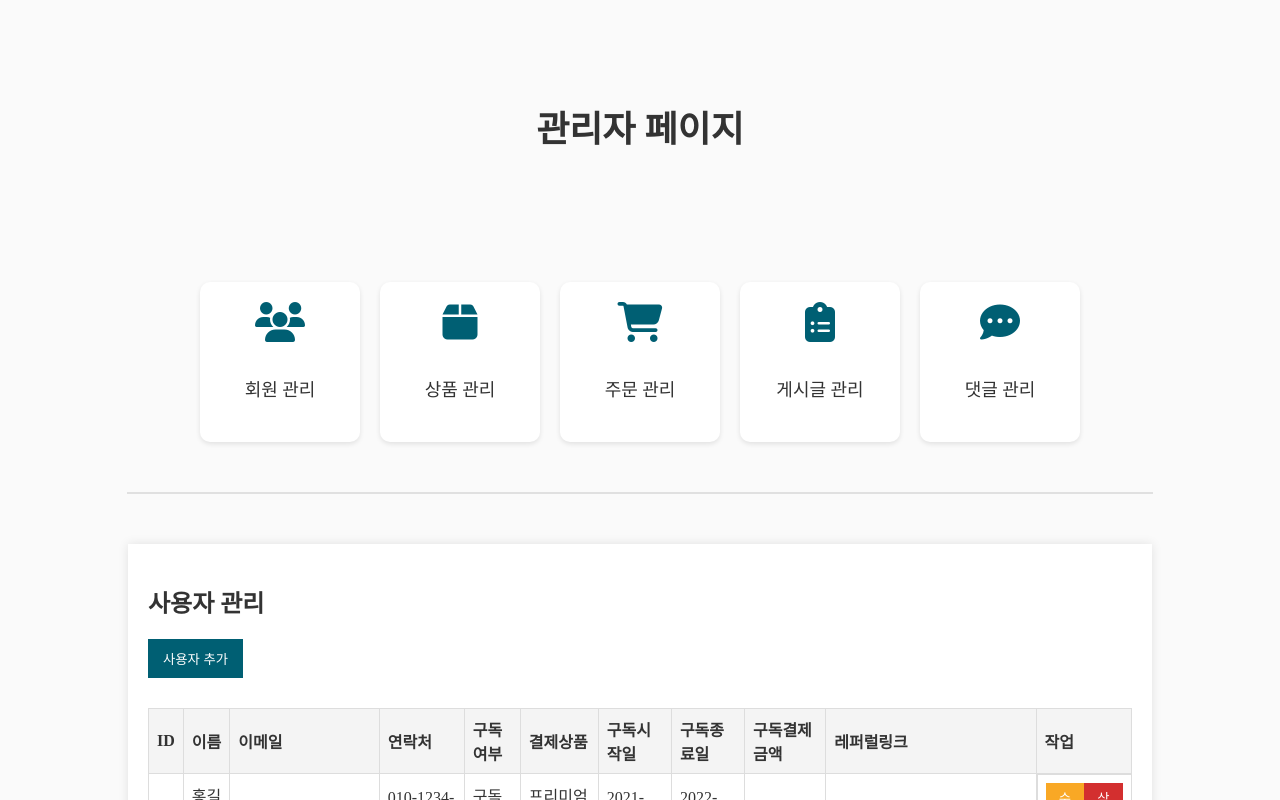
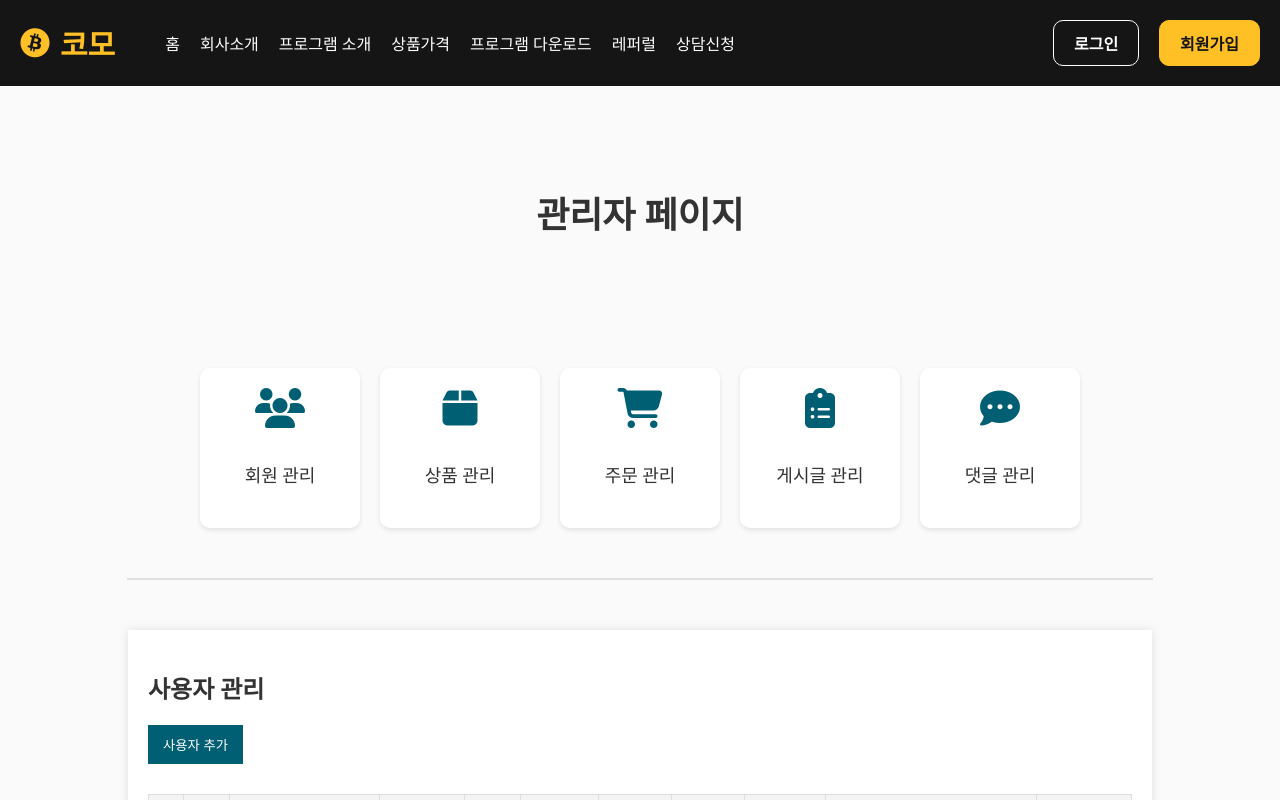
Before and after one commit to Ryugi62/como_website, a Vue app in the folder web/: page /admin in a window 1280 px wide. Shown: the top 800 px of the page. Built offline with nearby package versions, Linux system fonts and the light colour scheme.

Commit message:
design : create header in admin page

```diff
--- a/web/src/views/AdminView.vue
+++ b/web/src/views/AdminView.vue
@@ -1,4 +1,6 @@
 <template>
+  <HeaderComponent />
+
   <div class="admin-view">
     <div class="content">
       <h1 class="content-title">관리자 페이지</h1>
@@ -26,6 +28,7 @@
 </template>
 
 <script>
+import HeaderComponent from "@/components/HeaderComponent.vue";
 import UserManagement from "@/components/admin/UserManagement.vue";
 import ProductManagement from "@/components/admin/ProductManagement.vue";
 import OrderManagement from "@/components/admin/OrderManagement.vue";
@@ -36,6 +39,7 @@ export default {
   name: "AdminView",
 
   components: {
+    HeaderComponent,
     UserManagement,
     ProductManagement,
     OrderManagement,
```
